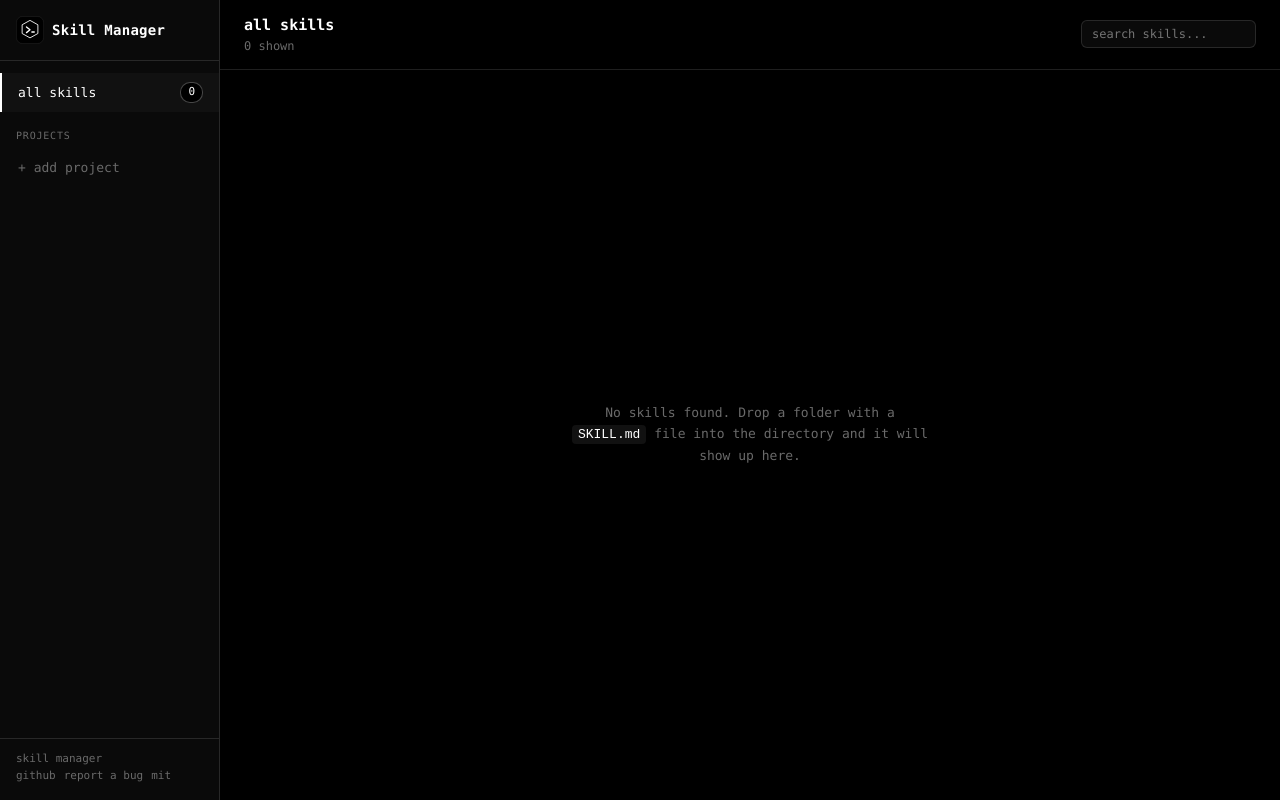
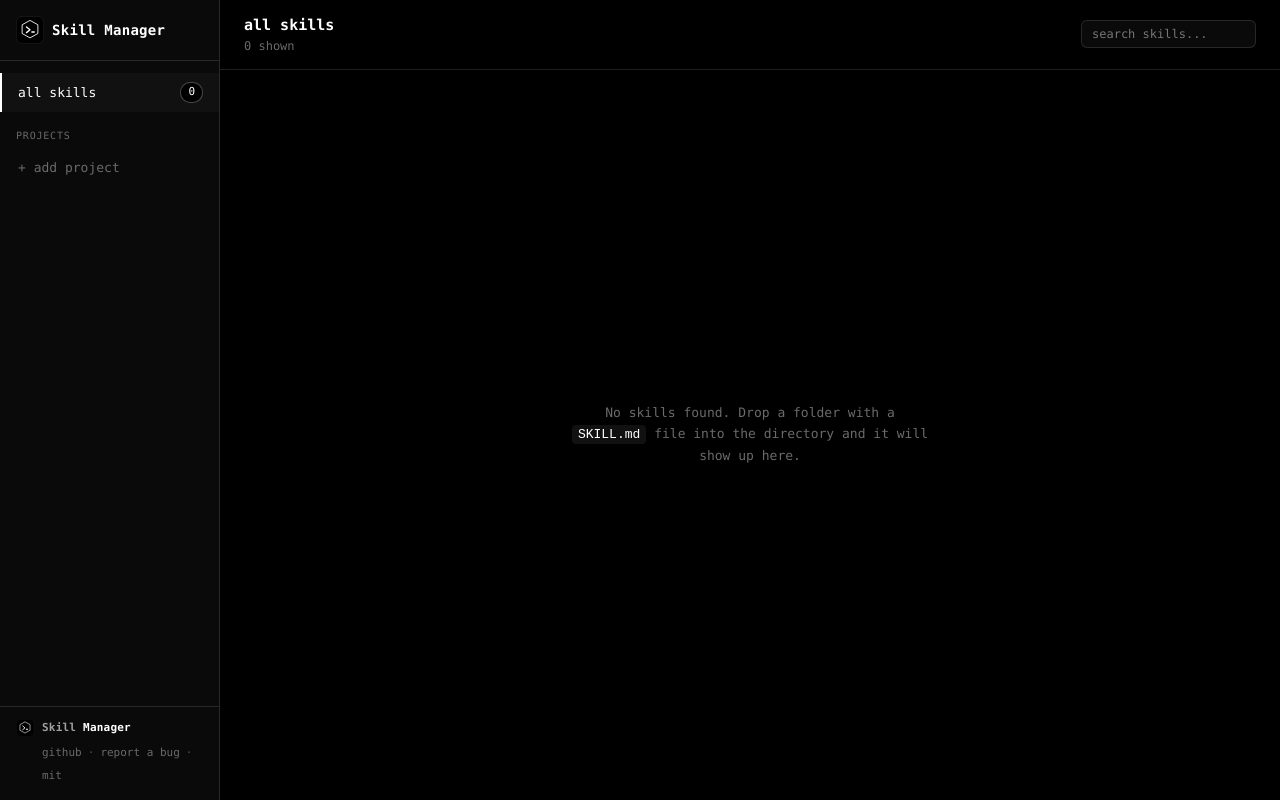
Before and after one commit to abubakarsiddik31/skill-manager, a React (Vite) app: page / in a window 1280 px wide. Built offline with nearby package versions, Linux system fonts and the light colour scheme.

Commit message:
design the sidebar footer as a brand block
Mirror the top brand (logo mark + wordmark) at small scale, with the
version as a right-aligned chip linking to the latest release notes,
and the links row indented under the wordmark.

```diff
--- a/src/App.css
+++ b/src/App.css
@@ -145,6 +145,36 @@ body,
   color: var(--text-faint);
 }
 
+.sidebar-footer .footer-row {
+  display: flex;
+  align-items: center;
+  gap: 8px;
+}
+
+.sidebar-footer .footer-row img {
+  width: 18px;
+  height: 18px;
+}
+
+.sidebar-footer .footer-name {
+  font-size: 11px;
+  font-weight: 600;
+  letter-spacing: 0.02em;
+  color: var(--text-dim);
+}
+
+.sidebar-footer .footer-name .accent {
+  color: var(--accent-bright);
+}
+
+.sidebar-footer .footer-version {
+  margin-left: auto;
+  font-size: 10px;
+  border: 1px solid var(--border);
+  border-radius: 8px;
+  padding: 1px 7px;
+}
+
 .sidebar-footer a {
   color: var(--text-faint);
   cursor: pointer;
@@ -158,8 +188,15 @@ body,
 
 .footer-links {
   display: flex;
-  gap: 8px;
+  align-items: center;
+  gap: 6px;
   flex-wrap: wrap;
+  margin-top: 8px;
+  padding-left: 26px;
+}
+
+.footer-links .sep {
+  color: var(--border-strong);
 }
 
 /* ---------- main ---------- */
--- a/src/components/Sidebar.tsx
+++ b/src/components/Sidebar.tsx
@@ -91,12 +91,26 @@ export function Sidebar({
       </div>
 
       <div className="sidebar-footer">
-        <div className="footer-version">
-          skill manager{version ? ` v${version}` : ""}
+        <div className="footer-row">
+          <img src="/logo.svg" alt="Skill Manager" />
+          <span className="footer-name">
+            Skill <span className="accent">Manager</span>
+          </span>
+          {version && (
+            <a
+              className="footer-version"
+              onClick={link(`${REPO_URL}/releases/latest`)}
+              title="release notes"
+            >
+              v{version}
+            </a>
+          )}
         </div>
         <div className="footer-links">
           <a onClick={link(REPO_URL)}>github</a>
+          <span className="sep">·</span>
           <a onClick={link(`${REPO_URL}/issues/new?template=bug_report.yml`)}>report a bug</a>
+          <span className="sep">·</span>
           <a onClick={link(`${REPO_URL}/blob/main/LICENSE`)}>mit</a>
         </div>
       </div>
```
